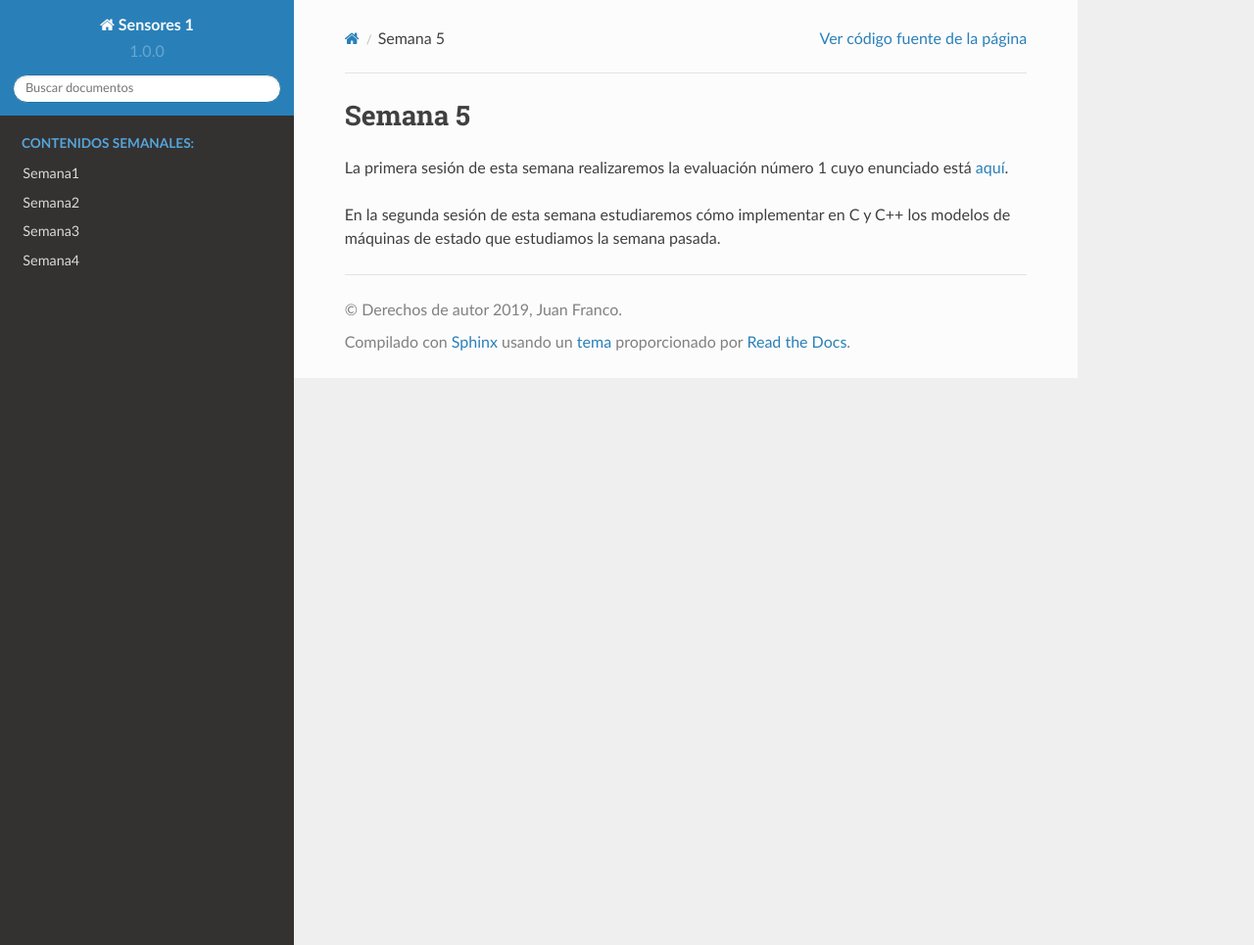
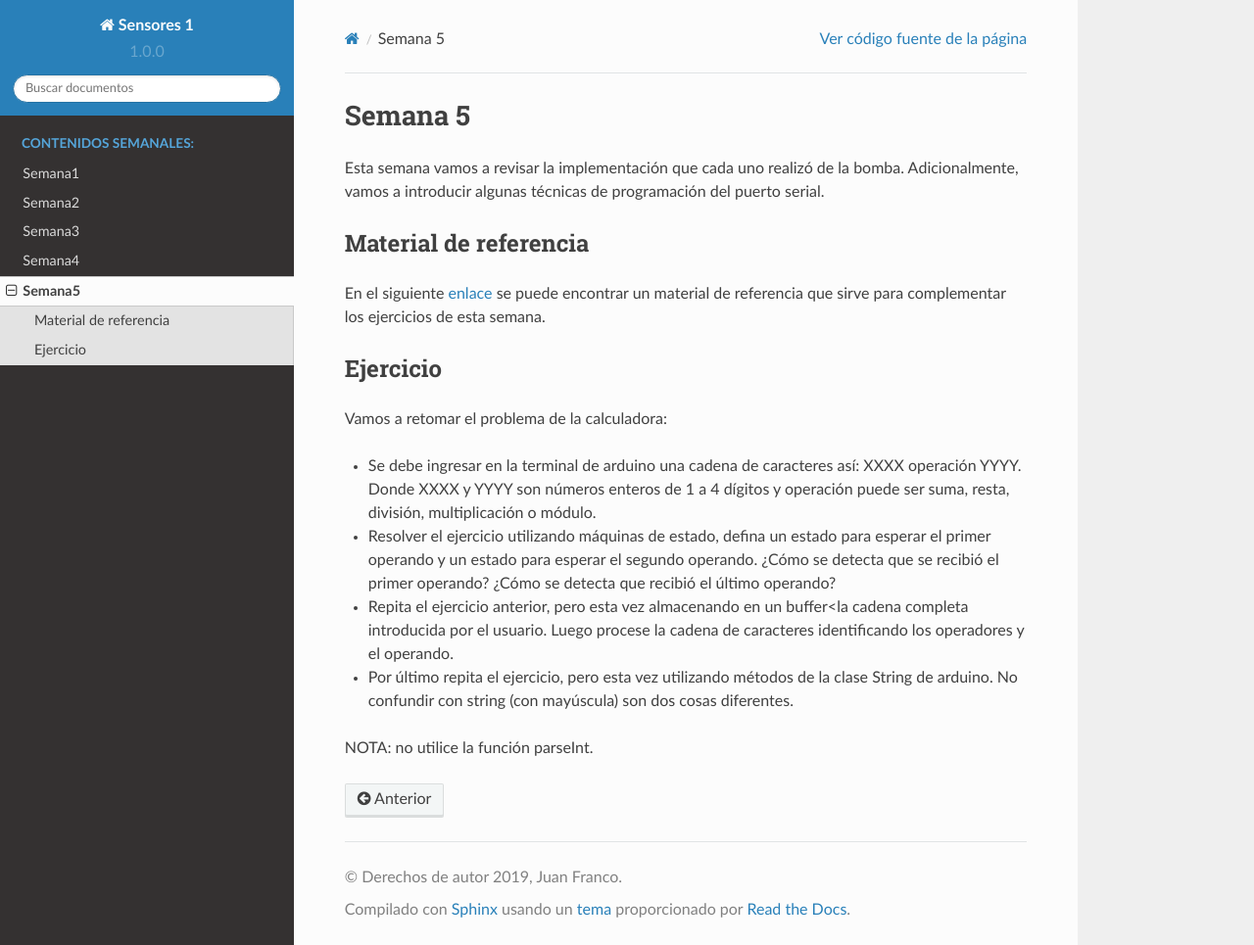
Before and after one commit to juanferfranco/sensores1, a Sphinx documentation site: the page built from docs/_semana5/semana5.rst, in a window 1280 px wide and 965 px high. Shown: the whole window at 98% size. Built offline with Sphinx 7.4.7 and the Read the Docs theme 2.0.0, drawn with Linux system fonts in a browser that asks for light colours.

Commit message:
add week 5

```diff
--- a/docs/_semana5/semana5.rst
+++ b/docs/_semana5/semana5.rst
@@ -1,7 +1,30 @@
 Semana 5
 ===========
-La primera sesión de esta semana realizaremos la evaluación número 1 cuyo enunciado está
-`aquí <https://drive.google.com/open?id=1uIa990a6L-C08krW12m2CAJIb6xdGjRdPTdf-eMAa3g>`__.
 
-En la segunda sesión de esta semana estudiaremos cómo implementar en C y C++ los modelos de máquinas de estado que estudiamos
-la semana pasada.
+Esta semana vamos a revisar la implementación que cada uno realizó de la bomba. Adicionalmente,
+vamos a introducir algunas técnicas de programación del puerto serial.
+
+Material de referencia
+-----------------------
+En el siguiente `enlace <https://www.gammon.com.au/serial>`__ se puede encontrar un material de
+referencia que sirve para complementar los ejercicios de esta semana.
+
+Ejercicio
+------------
+Vamos a retomar el problema de la calculadora:
+
+* Se debe ingresar en la terminal de arduino una cadena de caracteres así: XXXX operación YYYY. Donde
+  XXXX y YYYY son números enteros de 1 a 4 dígitos y operación puede ser suma, resta, división, multiplicación
+  o módulo.
+
+* Resolver el ejercicio utilizando máquinas de estado, defina un estado para esperar el primer operando
+  y un estado para esperar el segundo operando. ¿Cómo se detecta que se recibió el primer operando? ¿Cómo
+  se detecta que recibió el último operando?
+
+* Repita el ejercicio anterior, pero esta vez almacenando en un buffer<la cadena completa introducida por
+  el usuario. Luego procese la cadena de caracteres identificando los operadores y el operando.
+
+* Por último repita el ejercicio, pero esta vez utilizando métodos de la clase String de arduino. No
+  confundir con string (con mayúscula) son dos cosas diferentes.
+
+NOTA: no utilice la función parseInt.
--- a/docs/index.rst
+++ b/docs/index.rst
@@ -51,3 +51,4 @@ Este curso es de 3 créditos repartidos en 4 horas de trabajo en el aula y 5 hor
    Semana2 <_semana2/semana2>
    Semana3 <_semana3/semana3>
    Semana4 <_semana4/semana4>
+   Semana5 <_semana5/semana5>
```
Also changed, not shown: 2 other files.
